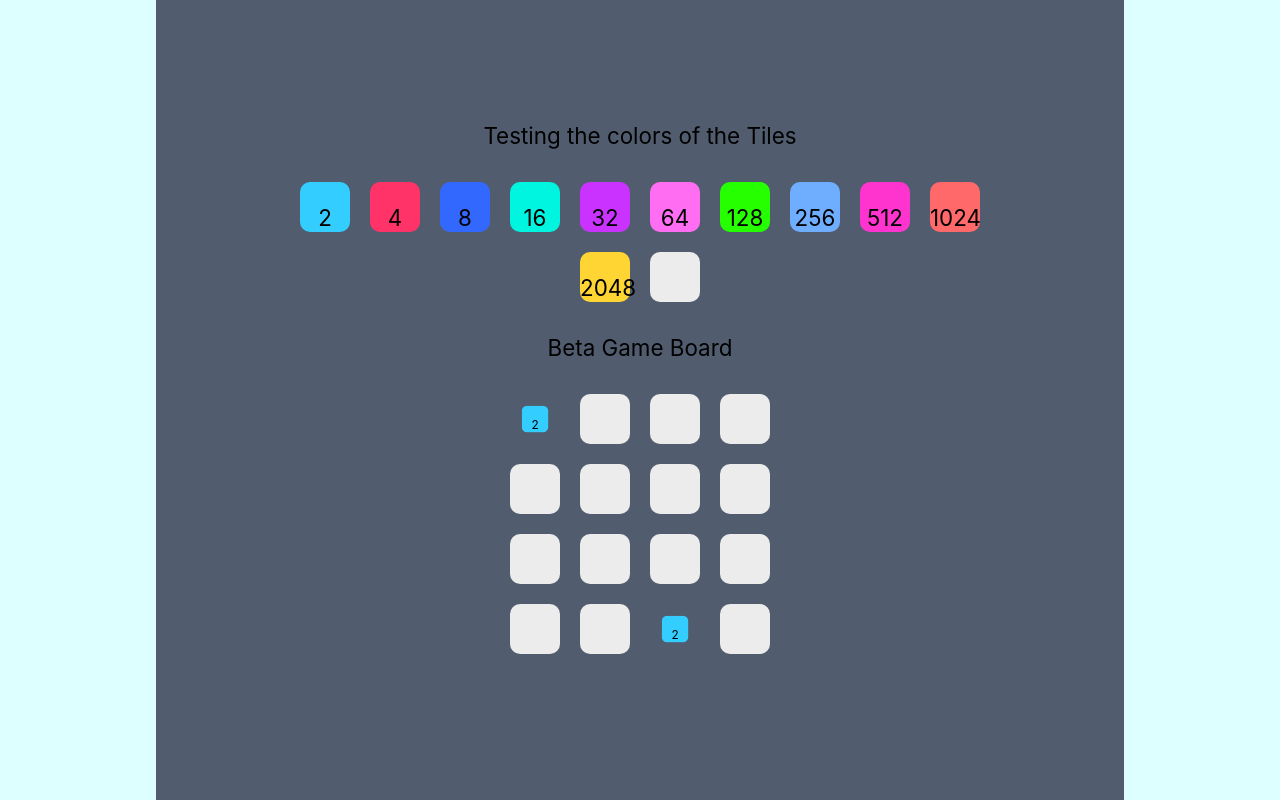
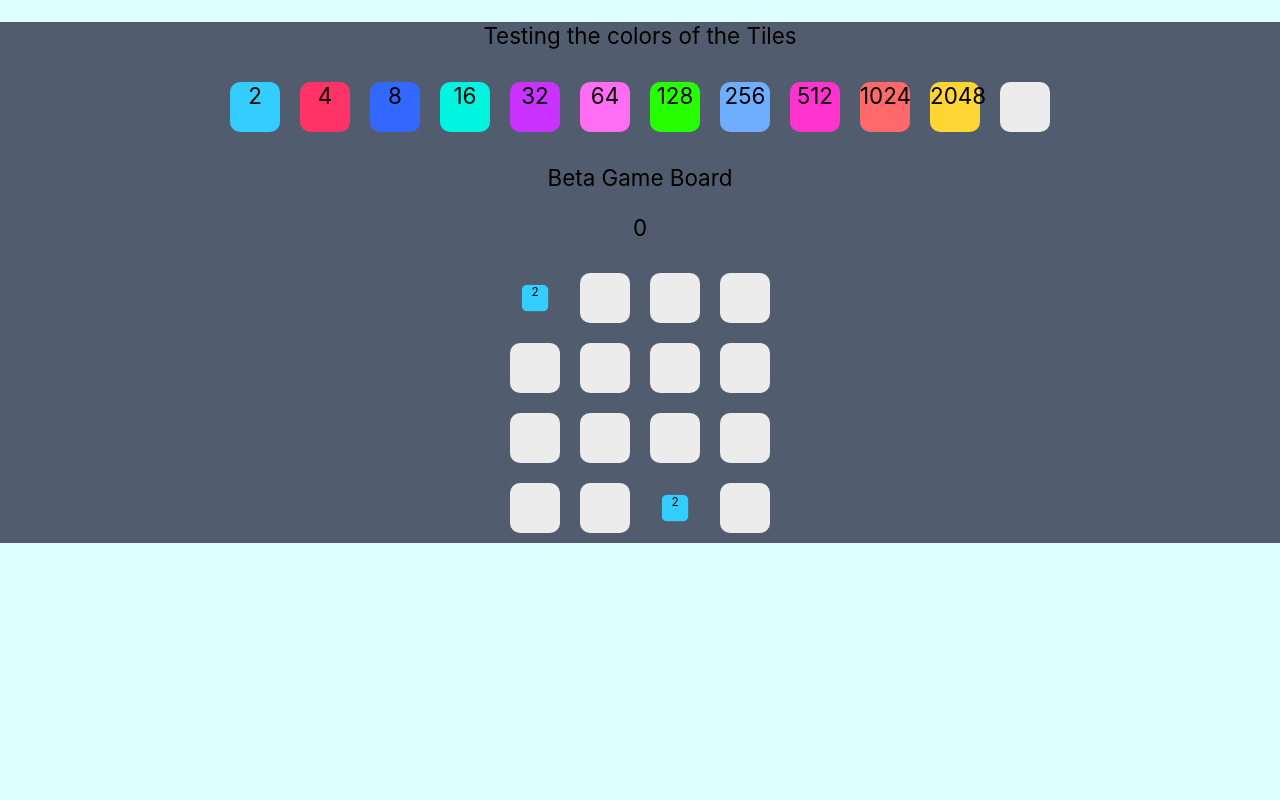
Before and after one commit to gruntygap/2048-react, a React (Create React App) app: page / in a window 1280 px wide. Shown: the top 800 px of the page. Built offline with nearby package versions, Linux system fonts and the light colour scheme.

Commit message:
GameOver state

```diff
--- a/src/Board.css
+++ b/src/Board.css
@@ -2,10 +2,23 @@
     text-align: center;
     font-size: 1.4em;
     background-color: #515d6f;
-    padding: 100px;
-    max-width: 60%;
-    height: 100%;
+}
+
+.row {
+    display: inline-flex;
+}
+
+.game {
+    text-align: center;
     margin: auto;
+    max-width: min-content;
+}
+
+.gameOver {
+    text-align: center;
+    margin: auto;
+    max-width: min-content;
+    background-color: red;
 }
 
 html, body, #root {
--- a/src/Board.tsx
+++ b/src/Board.tsx
@@ -18,7 +18,7 @@ const Tile: React.SFC<{number?: number, class?: string}> = (props) => {
         props.number == 64 ? "#ff6df3" : props.number == 128 ? "#25ff00" :
         props.number == 256 ? "#6faeff" : props.number == 512 ? "#FF33CE" :
         props.number == 1024 ? "#ff6969" : props.number == 2048 ? "#ffd533" : "#ececec";
-    return <span className={props.class} style={styling}><p>{props.number != 0 ? props.number : undefined}</p></span>;
+    return <span className={props.class} style={styling}><>{props.number != 0 ? props.number : undefined}</></span>;
 }
 
 interface IData {
@@ -58,6 +58,12 @@ class Board extends Component<{}, { game: Game }> {
 
     render() {
         let count = -1;
+        let gameOver: string = this.state.game.gameOver ? "gameOver" : "game";
+        const handleSubmit = (e: React.MouseEvent): void => {
+            e.preventDefault();
+            this.setState({game: new Game()});
+        };
+        const bttn = <button onClick={handleSubmit}>Restart</button>;
         return (
             <div className="Board">
                 <p>Testing the colors of the Tiles</p>
@@ -74,15 +80,21 @@ class Board extends Component<{}, { game: Game }> {
                 <Tile number={2048}/>
                 <Tile/>
                 <p>Beta Game Board</p>
+                <div className="score">
+                    <p>{this.state.game.score}</p>
+                    {this.state.game.gameOver ? bttn : <></> }
+                </div>
+                <div className={gameOver}>
                     {this.state.game.state.map((i: Array<IData>)=>{
                         count++;
-                    return <div key={count}>
+                        return <div className="row" key={count}>
                             {i.map((j: IData)=>{
                                 return j.new ? <Tile class={"overlay"} key={j.key} number={j.value}/> : <Tile key={j.key} number={j.value}/>;
                             })}
                         </div>;
                     })}
                 </div>
+            </div>
         );
     }
 }
--- a/src/Game.ts
+++ b/src/Game.ts
@@ -42,9 +42,13 @@ type GameState = Array<Array<IData>>;
 
 class Game {
     state!: GameState;
+    score: number;
+    gameOver: boolean;
 
     constructor(options?: Game){
         this.state = options ? options.state : createBoard(4);
+        this.score = options ? options.score : 0;
+        this.gameOver = options ? options.gameOver : false;
         if (!options) {
             this.addPiece();
             this.addPiece();
@@ -92,7 +96,7 @@ class Game {
         return true;
     }
 
-    gameOver() {
+    isGameOver() {
         if (this.boardFull()) {
             // If there are no places to merge.
             // Return true
@@ -121,6 +125,7 @@ class Game {
                 }
             }
             // Otherwise
+            this.gameOver = true;
             return true;
         }
         return false;
@@ -129,6 +134,7 @@ class Game {
     slideLeft(options?: GameState) {
         let board = options ? options : this.state;
         let hasChanged = false;
+        let pointsGained = 0;
         board = board.map((i: Array<IData>) => {
             let min = 0
             for (let j = 0; j < i.length; j++) {
@@ -139,8 +145,10 @@ class Game {
                             i[k].value = 0;
                             hasChanged = true;
                         }
+                        // Merge section
                         if (i[k-1].value === i[k].value) {
                             i[k-1].value = i[k-1].value + i[k].value;
+                            pointsGained += i[k-1].value;
                             min = k-1;
                             i[k].value = 0;
                             hasChanged = true;
@@ -152,12 +160,14 @@ class Game {
             return i;
         });
         this.state = board;
+        this.score = this.score + pointsGained;
         return hasChanged;
     }
 
     move(dir: 'left'|'up'|'down'|'left') {
-        if (this.gameOver()) {
+        if (this.isGameOver()) {
             console.warn("Game over, you lost.");
+            this.removeNew();
             return;
         }
         let board: GameState = this.state;
```
Lines whose indentation alone changed are shown as unchanged.
